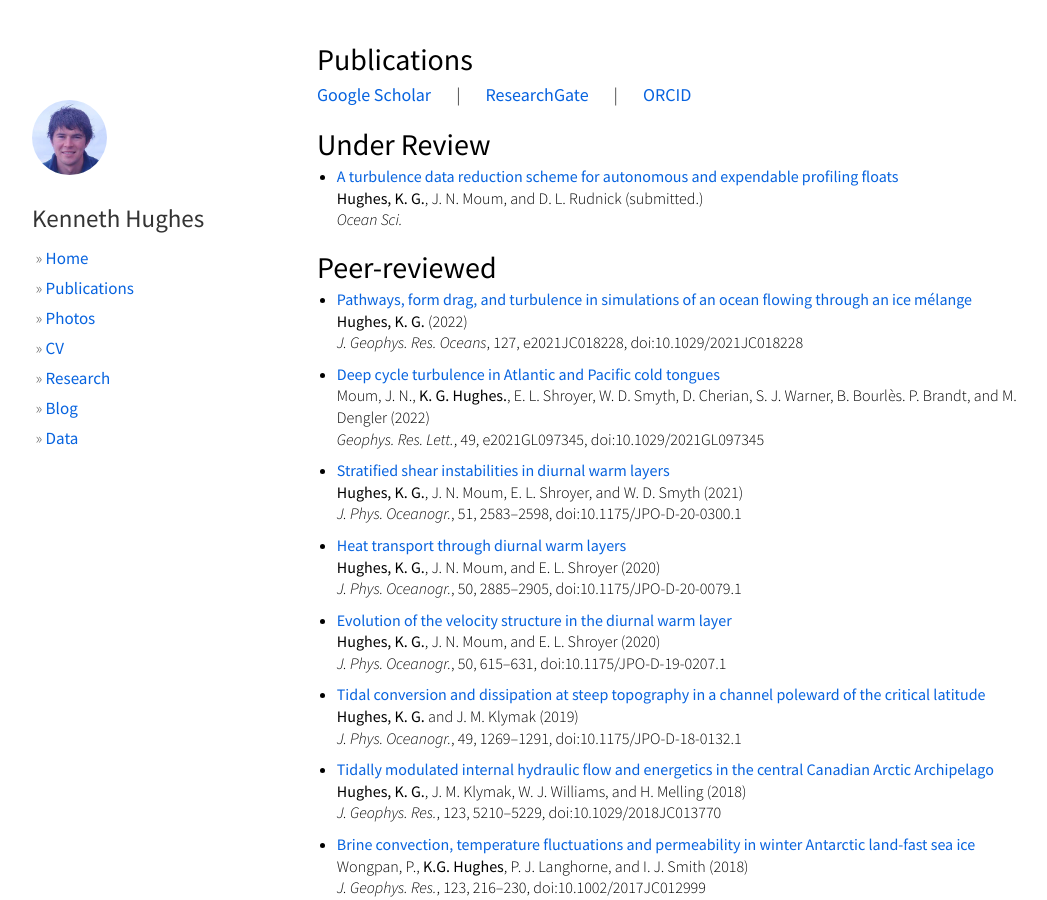
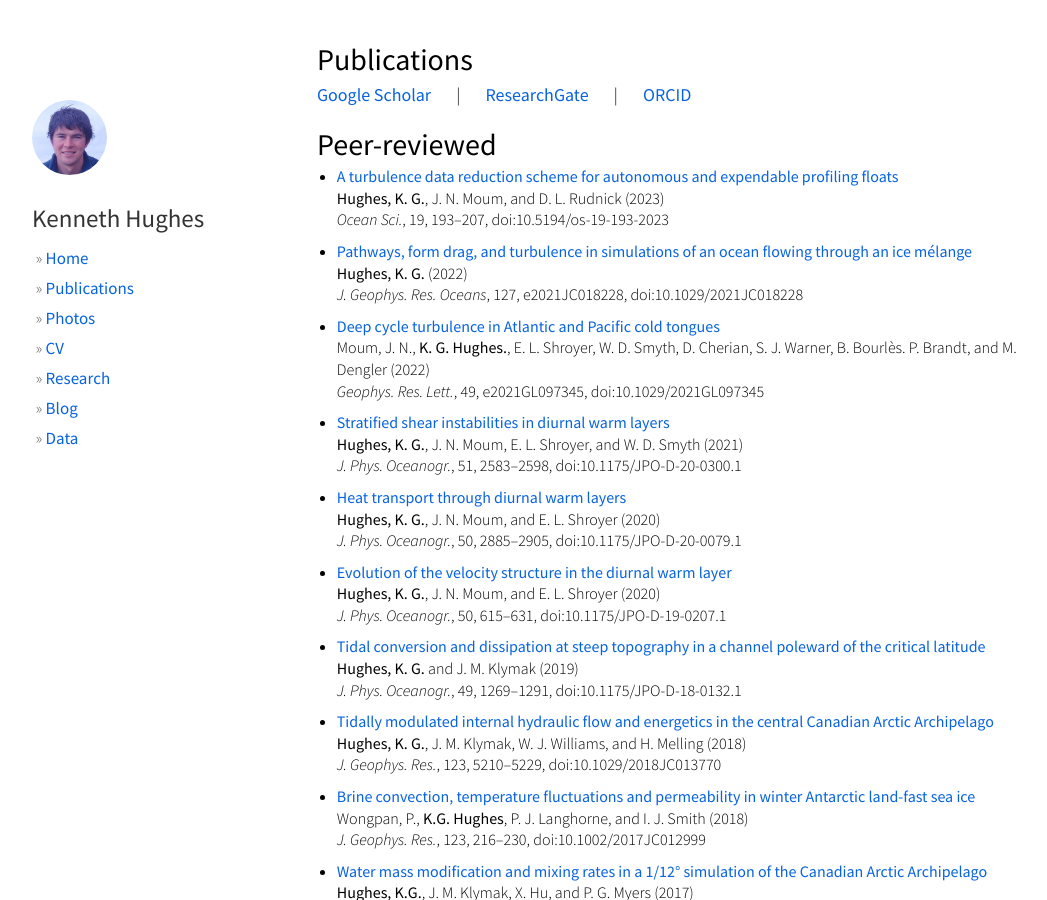
Before and after one commit to hugke729/hugke729.github.io, a Jekyll site: the page built from publications/index.md, in a window 1280 px wide and 900 px high. Shown: the whole window, without its empty margins (53-1100 px from the left). Built offline with Jekyll 4.4.1, drawn with Linux system fonts in a browser that asks for light colours; nearby versions of some CDN libraries.

Commit message:
Update FCS paper link

```diff
--- a/publications/index.md
+++ b/publications/index.md
@@ -9,15 +9,11 @@ css: publications
 
 [Google Scholar][gs] &nbsp; &nbsp; &nbsp; &#124; &nbsp; &nbsp; &nbsp; [ResearchGate][rg] &nbsp; &nbsp; &nbsp; &#124; &nbsp; &nbsp; &nbsp; [ORCID][oi]
 
-## Under Review
-
+## Peer-reviewed
 
 * [A turbulence data reduction scheme for autonomous and expendable profiling floats][pr15]
-__Hughes, K. G.__, J. N. Moum, and D. L. Rudnick  (submitted.)
-*Ocean Sci.*
-
-## Peer-reviewed
-
+__Hughes, K. G.__, J. N. Moum, and D. L. Rudnick  (2023)
+*Ocean Sci.*, 19, 193–207, doi:10.5194/os-19-193-2023
 
 * [Pathways, form drag, and turbulence in simulations of an ocean flowing through an ice mélange][pr14]
 __Hughes, K. G.__ (2022)
@@ -96,7 +92,7 @@ Honours Dissertation
 [oi]: http://orcid.org/0000-0001-5066-3310
 [rg]: https://www.researchgate.net/profile/Kenneth_Hughes2
 [gs]: https://scholar.google.ca/citations?hl=en&user=hi2Jk_0AAAAJ&view_op=list_works&gmla=AJsN-F4Zdrx9Pf-PPqjz6hrH-DheV_vXiMWX3S7tEtSkmvBg_8eGJ2SgiEqMtRP6Mb6ypgid5nG3qMSTEawch62wteDpnvaeOO0VaHGLMWMILMeUpYThUhuF9rPxErjMWzQge1QX58hN
-[pr15]: https://doi.org/10.5194/egusphere-2022-944
+[pr15]: https://doi.org/10.5194/os-19-193-2023
 [pr14]: https://doi.org/10.1029/2021JC018228
 [pr13]: https://doi.org/10.1029/2021GL097345
 [pr12]: https://doi.org/10.1175/JPO-D-20-0300.1
```
